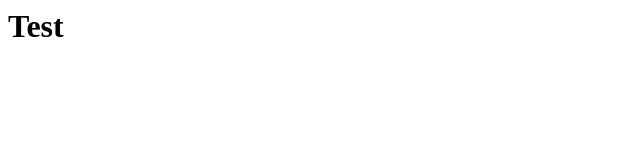
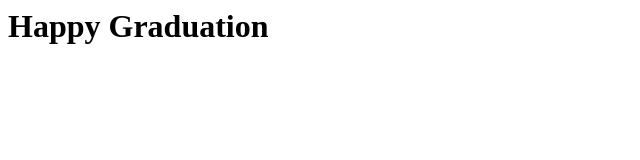
Before and after one commit to ramisa-co/ramisa-co.github.io, a plain HTML site: page index.html in a window 1280 px wide. Shown: the whole page, without its empty margins (0-640 px from the left). Drawn offline with Linux system fonts and the light colour scheme.

Commit message:
Update index.html

```diff
--- a/index.html
+++ b/index.html
@@ -1,5 +1,5 @@
 <html>
 <body>
-<h1>Test</h1>
+<h1>Happy Graduation</h1>
 </body>
 </html>
```
